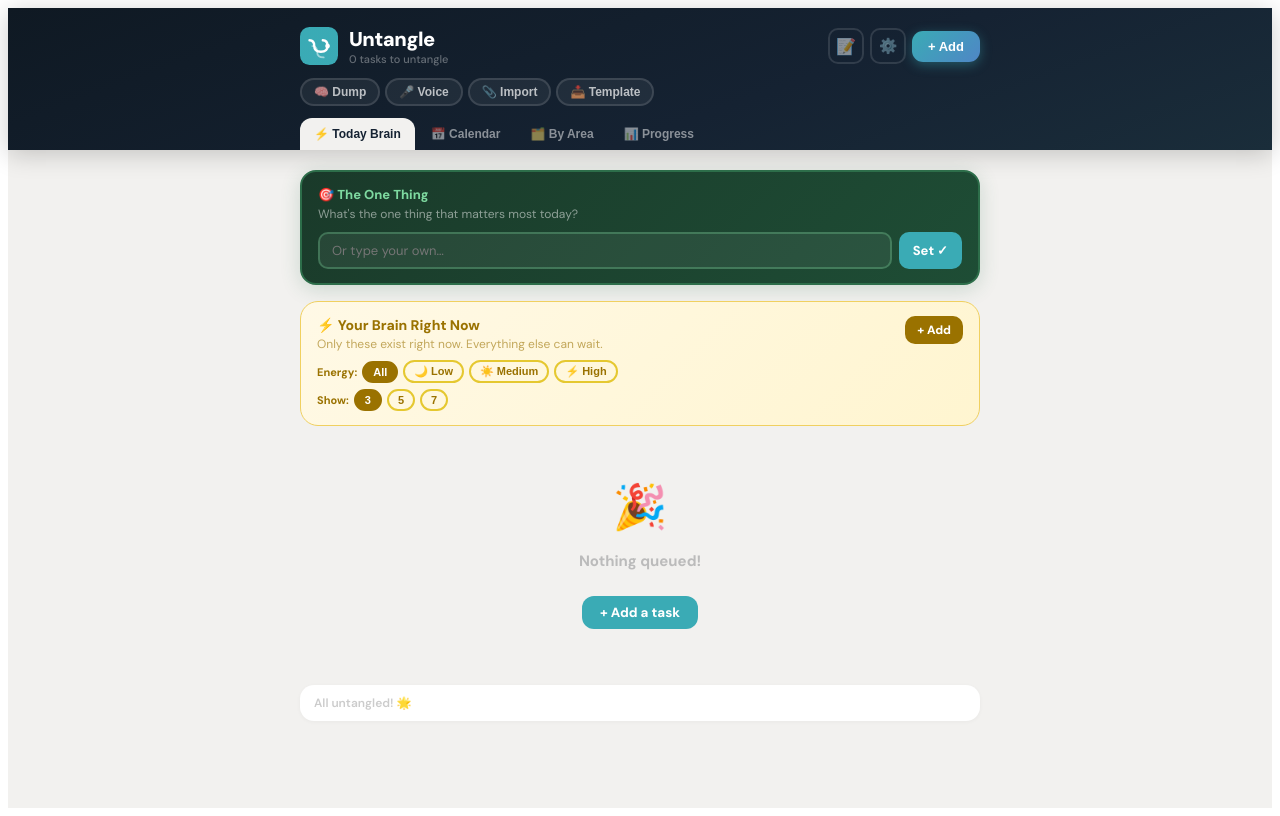
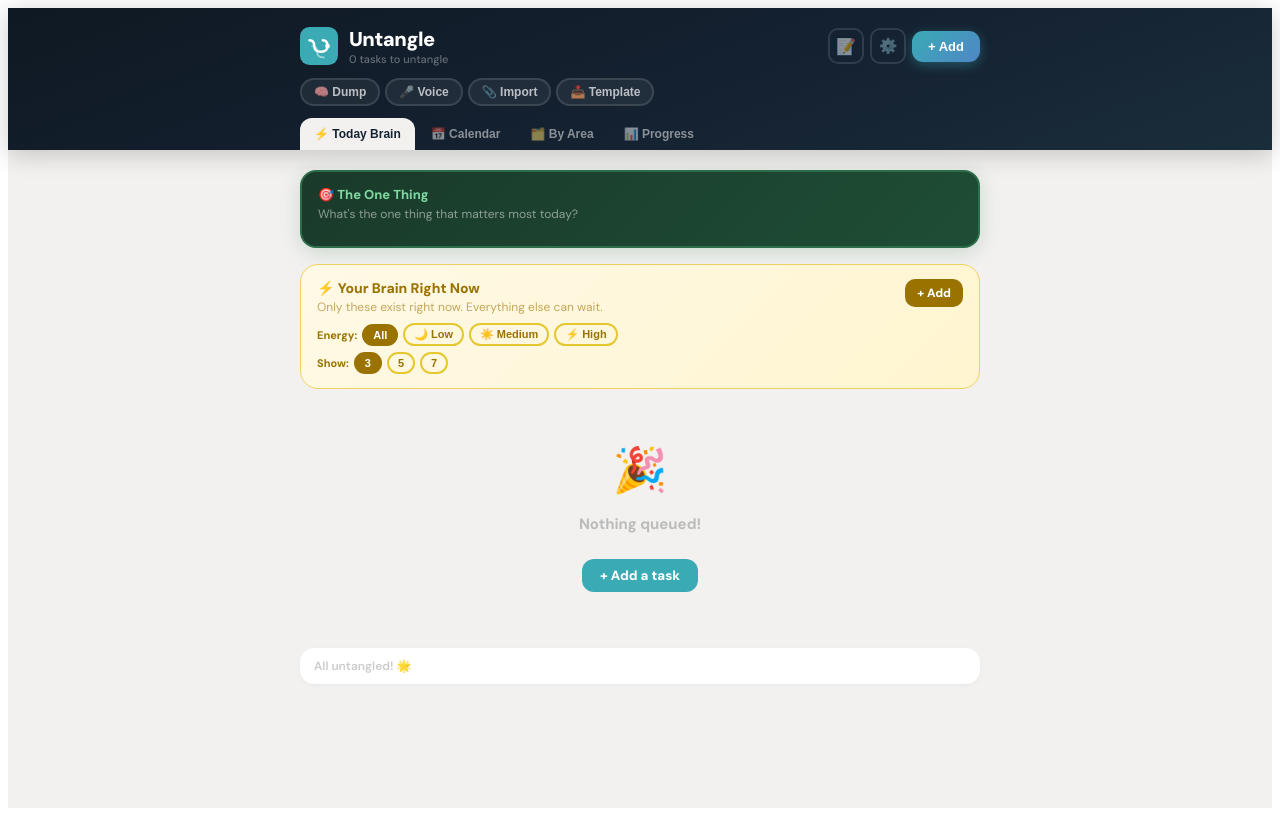
Before and after one commit to butteredsenseless/untangle, a React (Vite) app: page / in a window 1280 px wide. Built offline with nearby package versions, Linux system fonts and the light colour scheme.

Commit message:
v3: Today's Knot - picker only, no free text

```diff
--- a/src/App.jsx
+++ b/src/App.jsx
@@ -230,28 +230,17 @@ function OneThingSection({ tasks, oneThing, onSet, onClear }) {
       <div style={{fontSize:12,color:"rgba(255,255,255,0.5)",marginBottom:10}}>{isSet?"Update your focus for today:":"What's the one thing that matters most today?"}</div>
       {todayTasks.length>0&&(
         <div style={{display:"flex",flexWrap:"wrap",gap:5,marginBottom:8}}>
-          {todayTasks.slice(0,4).map(t=>(
+          {todayTasks.map(t=>(
             <button key={t.id} onClick={()=>{onSet(t.title);setEditing(false);}} style={{padding:"4px 10px",borderRadius:20,border:"2px solid rgba(126,217,160,0.3)",background:"rgba(126,217,160,0.08)",color:"#7ed9a0",fontSize:11,fontWeight:700,cursor:"pointer",fontFamily:"'DM Sans',sans-serif"}}>{t.title}</button>
           ))}
         </div>
       )}
       <div style={{display:"flex",gap:7}}>
-        <OneThingInput onSet={t=>{onSet(t);setEditing(false);}} defaultVal={isSet?oneThing.text:""} />
       </div>
     </div>
   );
 }
-function OneThingInput({ onSet, defaultVal="" }) {
-  const [val,setVal]=useState(defaultVal);
-  return (
-    <div style={{display:"flex",gap:7,width:"100%"}}>
-      <input value={val} onChange={e=>setVal(e.target.value)} onKeyDown={e=>e.key==="Enter"&&val.trim()&&onSet(val.trim())}
-        placeholder="Or type your own…"
-        style={{flex:1,padding:"8px 12px",borderRadius:10,border:"2px solid rgba(126,217,160,0.3)",background:"rgba(255,255,255,0.06)",color:"#fff",fontSize:13,fontFamily:"'DM Sans',sans-serif",outline:"none"}}/>
-      <button onClick={()=>val.trim()&&onSet(val.trim())} style={{padding:"8px 14px",borderRadius:10,border:"none",background:"#3AABB5",color:"#fff",fontSize:13,fontWeight:800,cursor:"pointer",fontFamily:"'DM Sans',sans-serif"}}>Set ✓</button>
-    </div>
-  );
-}
+
 
 function TaskCard({ task, areas, onComplete, onDelete, onBreakdown, onFocus, onEdit, soundEnabled, compact=false }) {
   const area=areas.find(a=>a.id===task.area)||areas[0];
```
